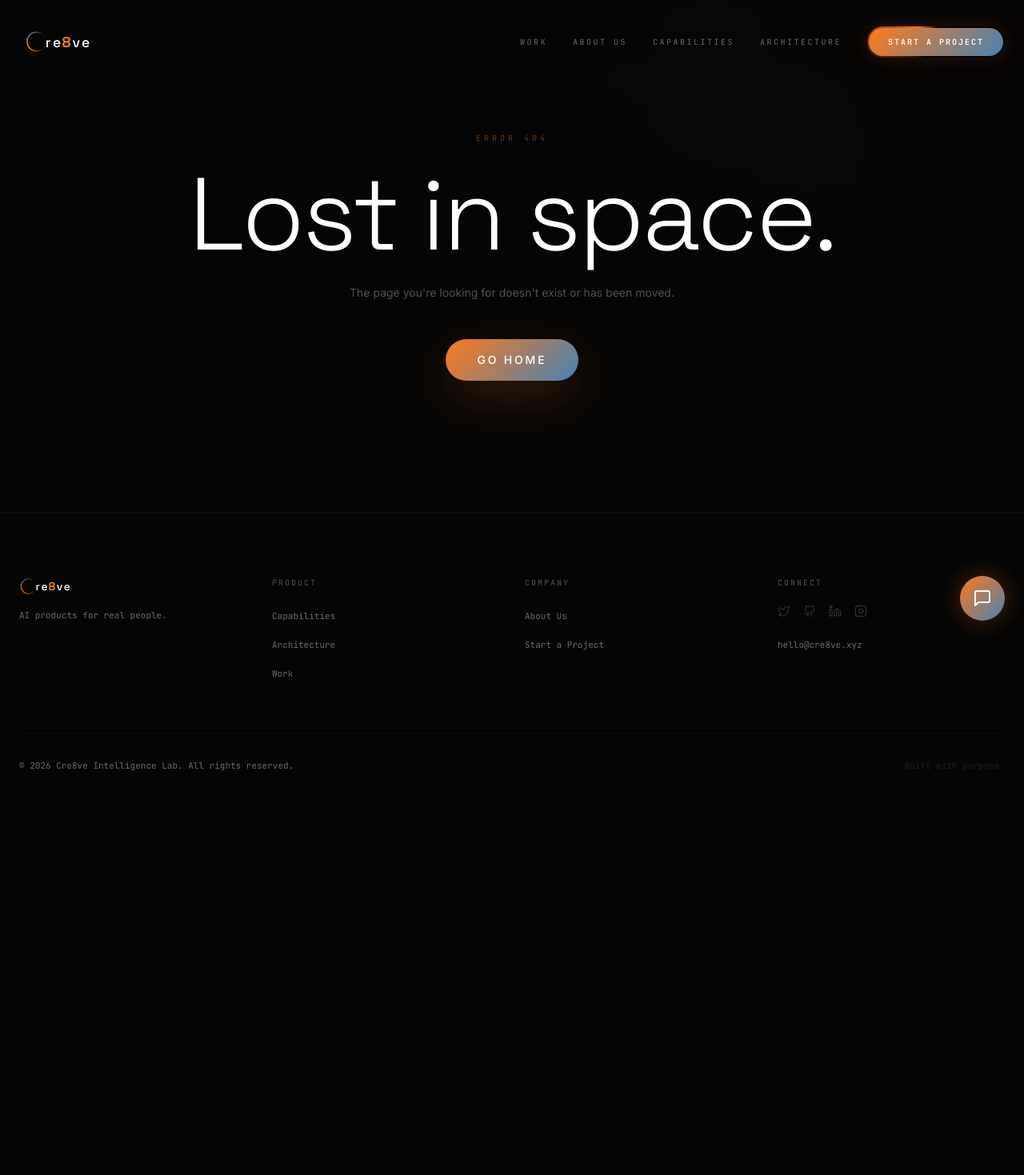
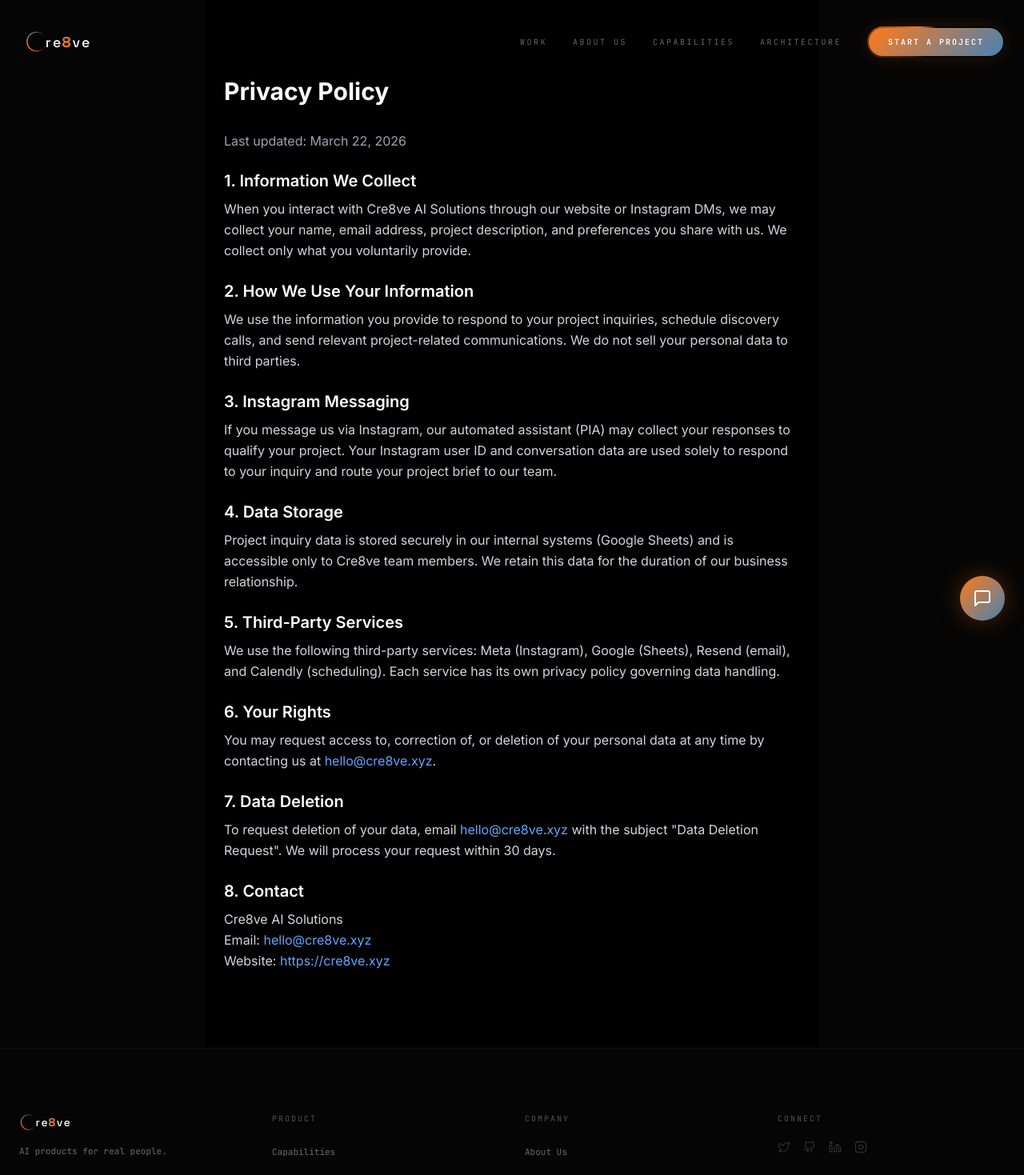
Before and after one commit to aiwithinza/Cre8ve-xyz, a Next.js app: page /privacy in a window 1280 px wide. Before the commit this address had no page. Shown: the top 1469 px of the page at 80% size. Before the commit the page ends 1046 px from the top, so only its background shows below. Built offline with nearby package versions, Linux system fonts and the light colour scheme.

Commit message:
feat: add privacy policy page for Meta App Review

```diff
--- /dev/null
+++ b/pages/privacy.tsx
@@ -0,0 +1,62 @@
+import Head from 'next/head'
+import Navbar from '@/components/Navbar'
+import Footer from '@/components/Footer'
+
+export default function Privacy() {
+  return (
+    <>
+      <Head>
+        <title>Privacy Policy – Cre8ve AI Solutions</title>
+        <meta name="description" content="Privacy Policy for Cre8ve AI Solutions" />
+      </Head>
+      <Navbar />
+      <main className="min-h-screen bg-black text-white px-6 py-24 max-w-3xl mx-auto">
+        <h1 className="text-3xl font-bold mb-8">Privacy Policy</h1>
+        <p className="text-gray-400 mb-6">Last updated: March 22, 2026</p>
+
+        <section className="space-y-6 text-gray-300 leading-relaxed">
+          <div>
+            <h2 className="text-xl font-semibold text-white mb-2">1. Information We Collect</h2>
+            <p>When you interact with Cre8ve AI Solutions through our website or Instagram DMs, we may collect your name, email address, project description, and preferences you share with us. We collect only what you voluntarily provide.</p>
+          </div>
+
+          <div>
+            <h2 className="text-xl font-semibold text-white mb-2">2. How We Use Your Information</h2>
+            <p>We use the information you provide to respond to your project inquiries, schedule discovery calls, and send relevant project-related communications. We do not sell your personal data to third parties.</p>
+          </div>
+
+          <div>
+            <h2 className="text-xl font-semibold text-white mb-2">3. Instagram Messaging</h2>
+            <p>If you message us via Instagram, our automated assistant (PIA) may collect your responses to qualify your project. Your Instagram user ID and conversation data are used solely to respond to your inquiry and route your project brief to our team.</p>
+          </div>
+
+          <div>
+            <h2 className="text-xl font-semibold text-white mb-2">4. Data Storage</h2>
+            <p>Project inquiry data is stored securely in our internal systems (Google Sheets) and is accessible only to Cre8ve team members. We retain this data for the duration of our business relationship.</p>
+          </div>
+
+          <div>
+            <h2 className="text-xl font-semibold text-white mb-2">5. Third-Party Services</h2>
+            <p>We use the following third-party services: Meta (Instagram), Google (Sheets), Resend (email), and Calendly (scheduling). Each service has its own privacy policy governing data handling.</p>
+          </div>
+
+          <div>
+            <h2 className="text-xl font-semibold text-white mb-2">6. Your Rights</h2>
+            <p>You may request access to, correction of, or deletion of your personal data at any time by contacting us at <a href="mailto:hello@cre8ve.xyz" className="text-blue-400 hover:underline">hello@cre8ve.xyz</a>.</p>
+          </div>
+
+          <div>
+            <h2 className="text-xl font-semibold text-white mb-2">7. Data Deletion</h2>
+            <p>To request deletion of your data, email <a href="mailto:hello@cre8ve.xyz" className="text-blue-400 hover:underline">hello@cre8ve.xyz</a> with the subject "Data Deletion Request". We will process your request within 30 days.</p>
+          </div>
+
+          <div>
+            <h2 className="text-xl font-semibold text-white mb-2">8. Contact</h2>
+            <p>Cre8ve AI Solutions<br />Email: <a href="mailto:hello@cre8ve.xyz" className="text-blue-400 hover:underline">hello@cre8ve.xyz</a><br />Website: <a href="https://cre8ve.xyz" className="text-blue-400 hover:underline">https://cre8ve.xyz</a></p>
+          </div>
+        </section>
+      </main>
+      <Footer />
+    </>
+  )
+}
```
